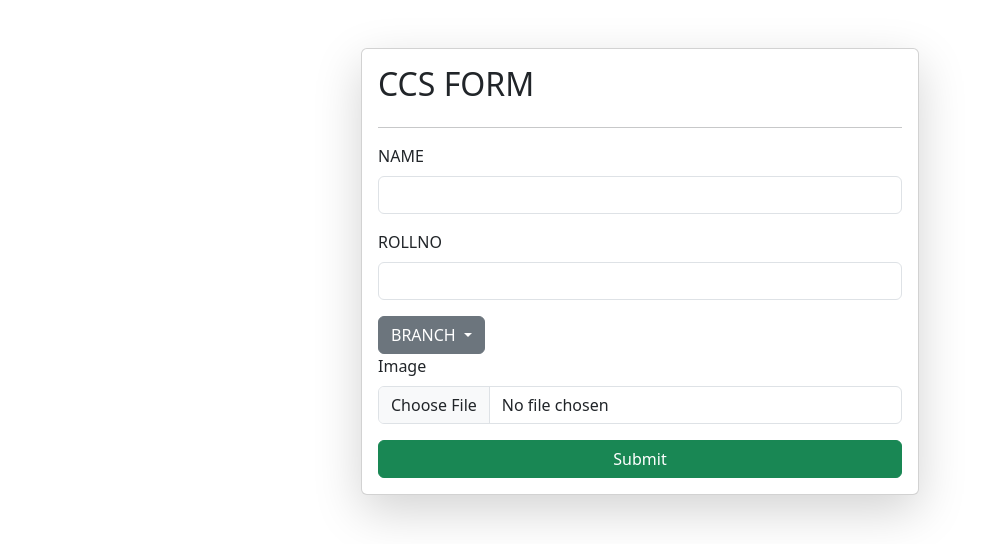
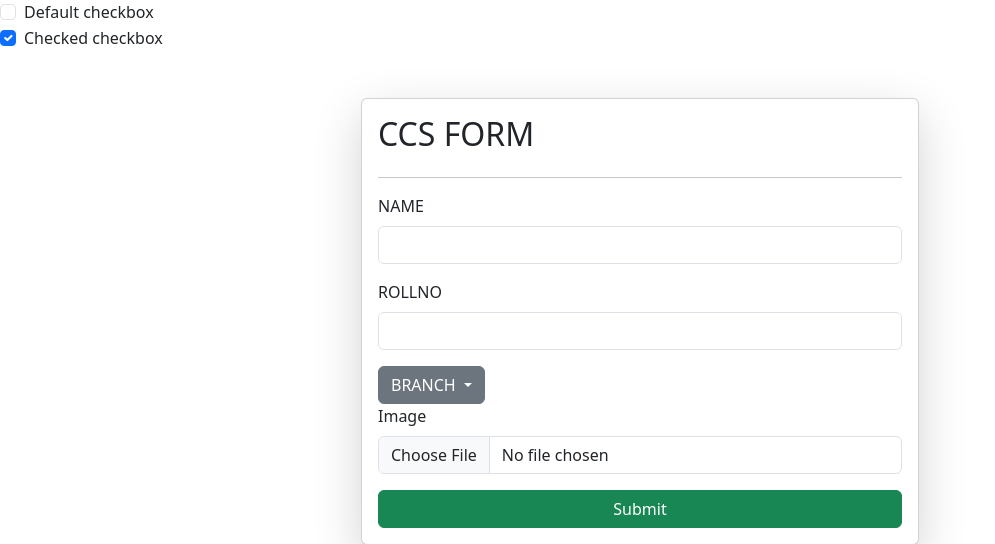
Before and after one commit to jainMaurya/Login-Form, a Django app: page / in a window 1280 px wide. Shown: the part 92-636 px from the top of the page, without its empty margins (0-995 px from the left). Run offline with Django 4.2, Linux system fonts and the light colour scheme.

Commit message:
basic html

```diff
--- a/form_maker/templates/index.html
+++ b/form_maker/templates/index.html
@@ -55,6 +55,31 @@
           </form>
         </div>
       </nav>
+
+
+
+
+
+      <div class="form-check">
+        <input class="form-check-input" type="checkbox" value="" id="flexCheckDefault">
+        <label class="form-check-label" for="flexCheckDefault">
+          Default checkbox
+        </label>
+      </div>
+      <div class="form-check">
+        <input class="form-check-input" type="checkbox" value="" id="flexCheckChecked" checked>
+        <label class="form-check-label" for="flexCheckChecked">
+          Checked checkbox
+        </label>
+      </div>
+
+
+
+
+
+
+
+
 
 
 
```
